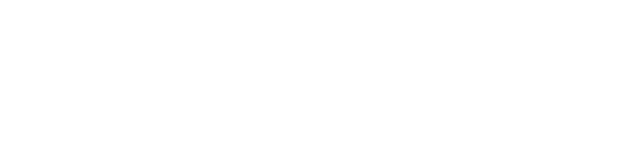
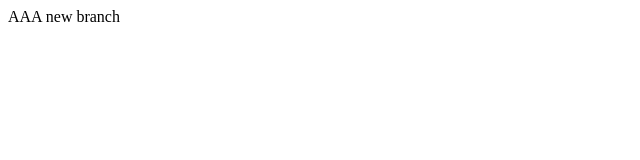
Before and after one commit to h34076306/first_week3, a plain HTML site: page index.html in a window 1280 px wide. Shown: the whole page, without its empty margins (0-640 px from the left). Drawn offline with Linux system fonts and the light colour scheme.

Commit message:
add new branch

```diff
--- a/index.html
+++ b/index.html
@@ -6,6 +6,7 @@
     <title>jQuery</title>
 </head>
 <body>
-
+    AAA
+    new branch
 </body>
 </html>
```
